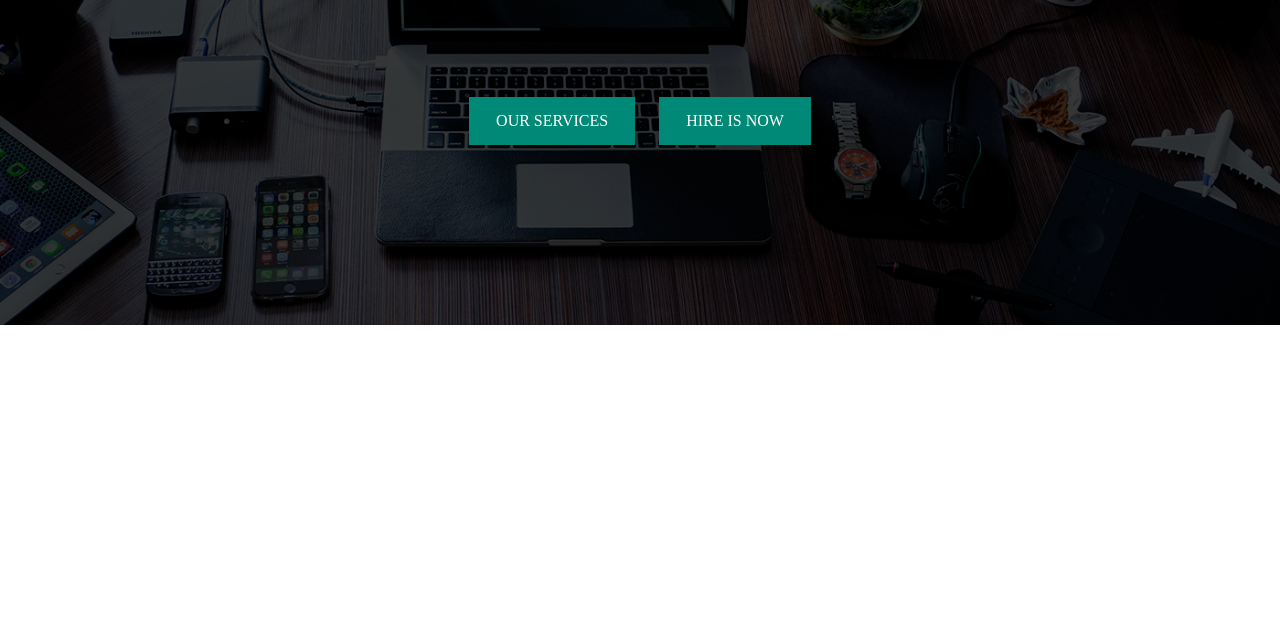
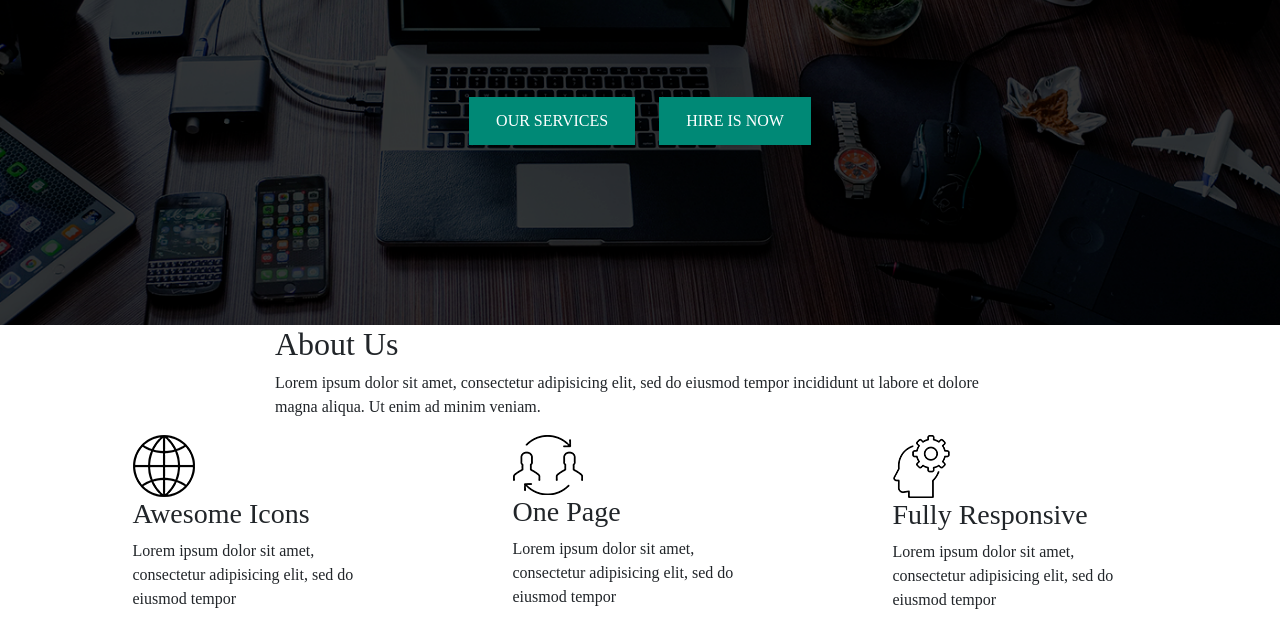
Before and after one commit to SKuznetzov/project_bootstrap4, a plain HTML site: page index.html in a window 1280 px wide. Shown: the part 383-1011 px from the top of the page. Before the commit the page ends 800 px from the top, so only its background shows below. Drawn offline with nearby package versions, Linux system fonts and the light colour scheme.

Commit message:
add section about

```diff
--- a/index.html
+++ b/index.html
@@ -45,6 +45,33 @@
             </div>
         </div>
     </header>
+    <section class="about">
+        <div class="container">
+            <div class="row justify-content-center">
+                <div class="col-xl-8 ">
+                    <h2 class="about__title">About Us</h2>
+                    <p class="about__text">Lorem ipsum dolor sit amet, consectetur adipisicing elit, sed do eiusmod tempor incididunt ut labore et dolore magna aliqua. Ut enim ad minim veniam.</p>
+                </div>
+            </div>
+            <div class="row justify-content-around">
+                <div class="col-xl-3">
+                    <img src="img/internet.png" alt="">
+                    <h3 class="about_h3">Awesome Icons</h3>
+                    <p class="about_text">Lorem ipsum dolor sit amet, consectetur adipisicing elit, sed do eiusmod tempor</p>
+                </div>
+                <div class="col-xl-3">
+                    <img src="img/transfer.png" alt="">
+                    <h3 class="about_h3">One Page</h3>
+                    <p class="about_text">Lorem ipsum dolor sit amet, consectetur adipisicing elit, sed do eiusmod tempor</p>
+                </div>
+                <div class="col-xl-3">
+                    <img src="img/head.png" alt="">
+                    <h3 class="about_h3">Fully Responsive</h3>
+                    <p class="about_text">Lorem ipsum dolor sit amet, consectetur adipisicing elit, sed do eiusmod tempor</p>
+                </div>
+            </div>
+        </div>
+    </section>
 
     <script src="https://code.jquery.com/jquery-3.5.1.slim.min.js " integrity="sha384-DfXdz2htPH0lsSSs5nCTpuj/zy4C+OGpamoFVy38MVBnE+IbbVYUew+OrCXaRkfj " crossorigin="anonymous "></script>
     <script src="https://cdn.jsdelivr.net/npm/popper.js@1.16.1/dist/umd/popper.min.js " integrity="sha384-9/reFTGAW83EW2RDu2S0VKaIzap3H66lZH81PoYlFhbGU+6BZp6G7niu735Sk7lN " crossorigin="anonymous "></script>
```
